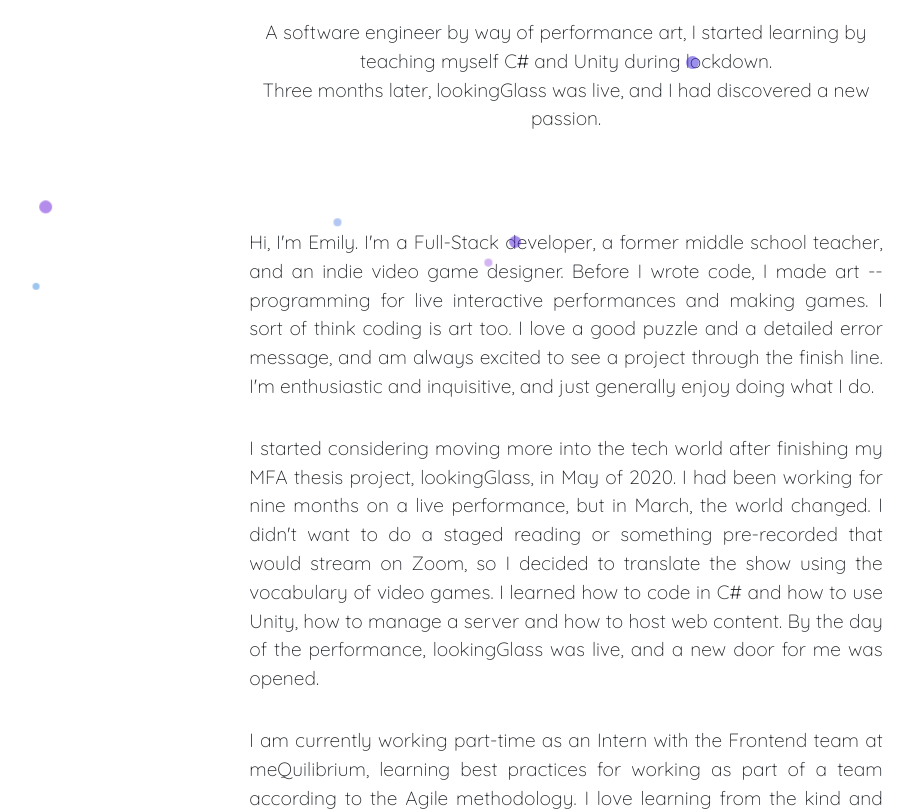
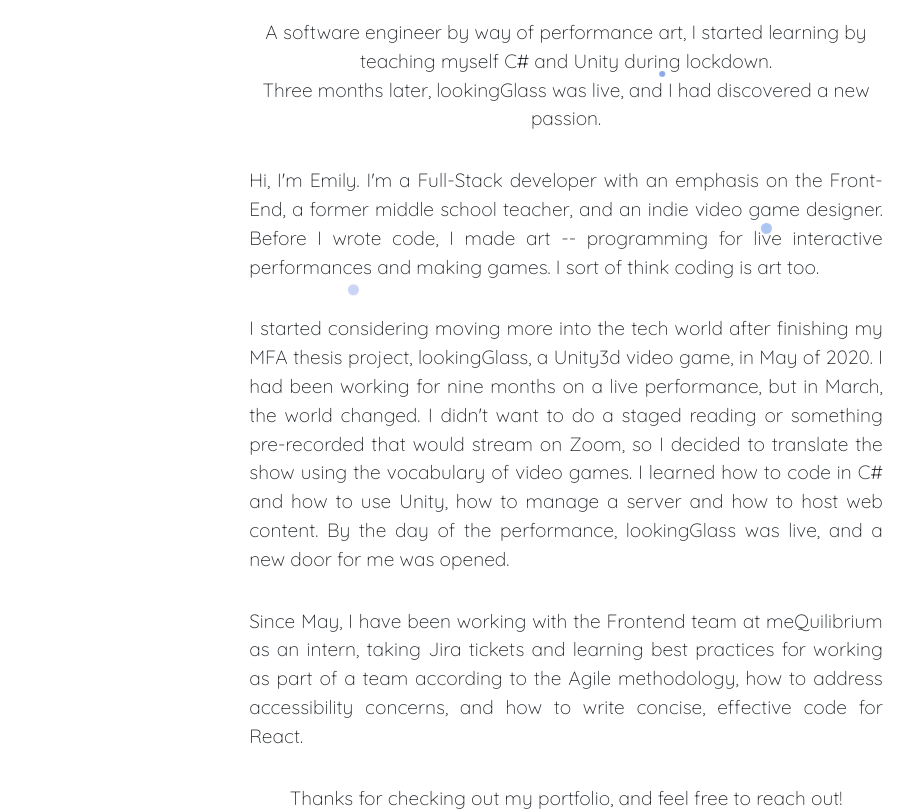
Before and after one commit to em-twines/ProfessionalWebsite, a React (Create React App) app: page /about in a window 1280 px wide. Shown: the part 400-1211 px from the top of the page, without its empty margins (74-988 px from the left). Built offline with nearby package versions, Linux system fonts and the light colour scheme.

Commit message:
updated about and projects pages

```diff
--- a/src/App.scss
+++ b/src/App.scss
@@ -1645,7 +1645,7 @@ a:hover {
   }
 
   .img1{
-    background-image: url("./media/table.png");
+    background-image: url("./media/login2.png");
 
   }
   .img2 {
--- a/src/pages/About.jsx
+++ b/src/pages/About.jsx
@@ -33,31 +33,20 @@ export default function About() {
           </div>
           <p className="about-me-text">
             <hr></hr>
+            Hi, I'm Emily. I'm a Full-Stack developer with an emphasis on the Front-End, a former middle school teacher, and an indie video game designer. Before I wrote code, I made art -- programming for live interactive performances and making games. I sort of think coding is art too.
+            <br></br>
+            <hr></hr>I started considering moving more into the tech world after finishing my MFA thesis project, lookingGlass, a Unity3d video game, in May of 2020. I had been working for nine months on a live performance, but in March,
+            the world changed. I didn't want to do a staged reading or something pre-recorded that would stream on Zoom, so I decided to translate
+            the show using the vocabulary of video games. I learned how to code in C# and how to use Unity, how to manage a server and how to host web content. By the day of the performance, lookingGlass was live, and a new door for me was opened.
             <br></br>
             <hr></hr>
-            Hi, I'm Emily. I'm a Full-Stack developer, a former middle school
-            teacher, and an indie video game designer. Before I wrote code, I
-            made art -- programming for live interactive performances and making
-            games. I sort of think coding is art too. I love a good puzzle and a
-            detailed error message, and am always excited to see a project
-            through the finish line. I'm enthusiastic and inquisitive, and just
-            generally enjoy doing what I do.
-            <br></br>
-            <hr></hr>I started considering moving more into the tech world after
-            finishing my MFA thesis project, lookingGlass, in May of 2020. I had
-            been working for nine months on a live performance, but in March,
-            the world changed. I didn't want to do a staged reading or something
-            pre-recorded that would stream on Zoom, so I decided to translate
-            the show using the vocabulary of video games. I learned how to code
-            in C# and how to use Unity, how to manage a server and how to host
-            web content. By the day of the performance, lookingGlass was live,
-            and a new door for me was opened.
-            <br></br>
-            <hr></hr>
-            I am currently working part-time as an Intern with the Frontend team at meQuilibrium, learning best practices for working as part of a team according to the Agile methodology. I love learning from the kind and talented senior devs and making my own contributions to the product, and I am excited to continue growing as a developer!
+            Since May, I have been working with the Frontend team at meQuilibrium as an intern, taking Jira tickets and learning best practices for working as part of a team according to the Agile methodology, how to address accessibility concerns, and how to write concise, effective code for React.
             <br></br>
             <hr></hr> Thanks for checking out my portfolio, and feel free to
             reach out!
+            <br></br>
+            <hr></hr>
+            React, Git, GitHub, Visual Studio Code, HTML, CSS, JavaScript, Postman, Python, Django REST Framework, C#, MySQL, Unity Game Engine, WinSCP, MaxMSP, Web Services & REST API, Adobe Creative Cloud Suite
           </p>
         </div>
       </div>
--- a/src/pages/Projects.jsx
+++ b/src/pages/Projects.jsx
@@ -170,8 +170,8 @@ export default function Projects() {
                 </div>
               </div>{" "}
               <div>
-                <a href="https://www.playlookingglass.com/">
-                  <button className="button-51 smaller">Play Now on Desktop!</button>
+                <a href="https://youtu.be/IYF5CmvJnog?si=j1X11bJ-Oe5wjM7U">
+                  <button className="button-51 smaller">View Trailer</button>
                 </a>
               </div>
             </div>
```
Also changed, not shown: src/media/login2.png (added).
